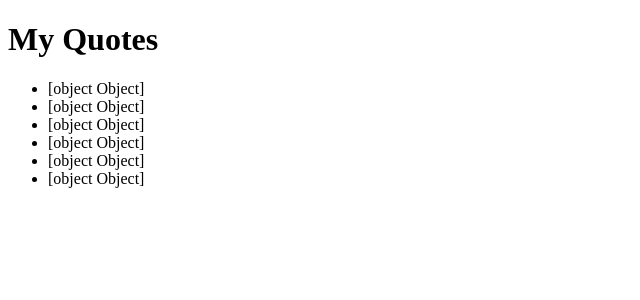
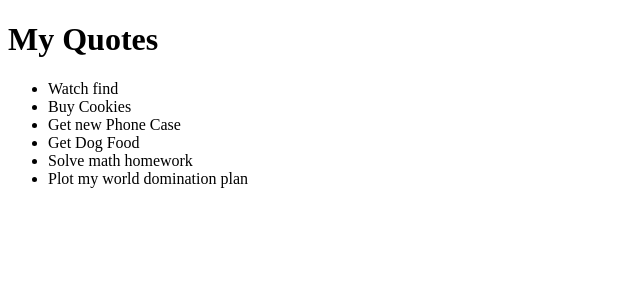
Before and after one commit to getrudech/ip1angular, an Angular app in the folder IP1/quotes/: page / in a window 1280 px wide. Shown: the top 300 px of the page, without its empty margins (0-640 px from the left). Built offline with nearby package versions, Linux system fonts and the light colour scheme.

Commit message:
displayed the quote name for each quote

```diff
--- a/IP1/quotes/src/app/app.component.html
+++ b/IP1/quotes/src/app/app.component.html
@@ -2,7 +2,7 @@
   <h1>My Quotes</h1>
  <ul>
    <li *ngFor= 'let quote of quotes'>
-     {{quote}}
+     {{quote.name}}
    </li>
  </ul>
 </div>
```
